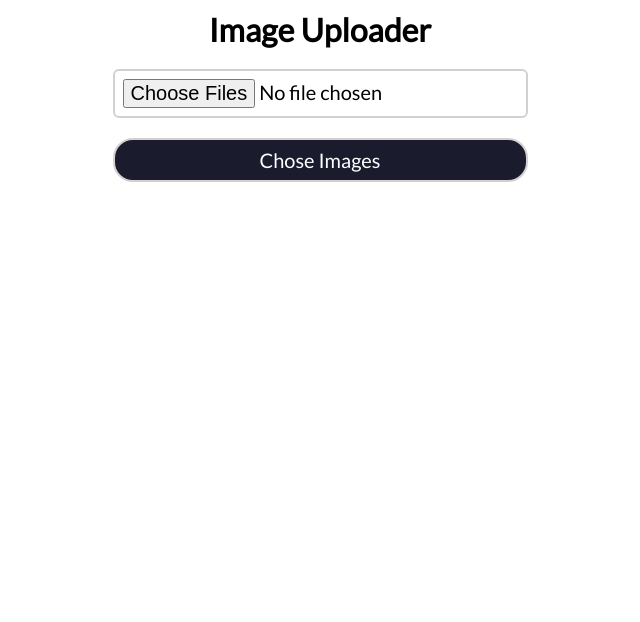
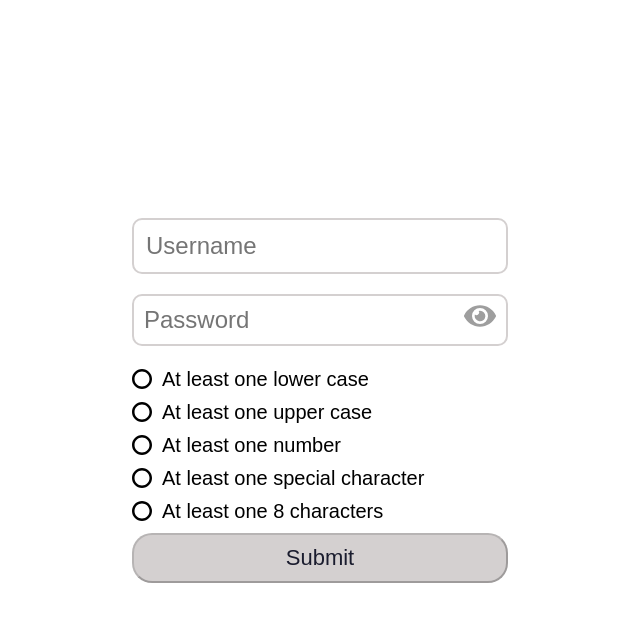
Before and after one commit to iradualbert/react-forms-tut, a React (Create React App) app in the folder frontend/: page / in a window 1280 px wide. Shown: the top 622 px of the page, without its empty margins (320-960 px from the left). Built offline with nearby package versions, Linux system fonts and the light colour scheme.

Commit message:
finished Password Field

```diff
--- a/frontend/package.json
+++ b/frontend/package.json
@@ -9,6 +9,7 @@
     "axios": "^0.27.2",
     "react": "^17.0.2",
     "react-dom": "^17.0.2",
+    "react-icons": "^4.4.0",
     "react-scripts": "5.0.0",
     "web-vitals": "^2.1.4"
   },
--- a/frontend/src/App.js
+++ b/frontend/src/App.js
@@ -1,18 +1,44 @@
-import "./App.css";
+// import "./App.css";
+import { useState } from "react";
 import Form from "./components/Form";
 import RegisterForm from "./components/RegisterForm";
 import ImageUploader from "./components/ImageUploader";
 import Uploader from "./components/Uploader";
+import PasswordField from "./components/fields/PasswordField";
+
+const lowerReg = /(?=.*?[a-z])/;
+const upperReg = /(?=.*?[A-Z])/;
+const numberReg = /(?=.*?[0-9])/;
+const specialReg = /(?=.*?[#?!@$%^&*-])/;
+const lengthReg = /.{8,}/;
 
 const App = () => {
-	return (
-		<div className="container">
-			{/* <ImageUploader /> */}
-			{/* <RegisterForm /> */}
-			{/* <ImageUploader /> */}
-			<Uploader />
-		</div>
-	);
+  const [password, setPassword] = useState("");
+  const [isPasswordValid, setIsPasswordValid] = useState(false);
+  const [username, setUsername] = useState("");
+
+
+  return (
+    <div className="container">
+      <form>
+        <input
+          name="name"
+          placeholder="Username"
+		  value={username}
+		  onChange={event => setUsername(event.target.value)}
+          style={{ marginBottom: 20 }}
+        />
+        <PasswordField
+          value={password}
+          setIsPasswordValid={setIsPasswordValid}
+		  onChange={(event) => setPassword(event.target.value)}
+        />
+		<button type="submit" disabled={!isPasswordValid || !username}>
+			Submit
+		</button>
+      </form>
+    </div>
+  );
 };
 
 export default App;
--- /dev/null
+++ b/frontend/src/components/fields/PasswordField.css
@@ -0,0 +1,76 @@
+:root {
+    --dark-color: #1a1c2e;
+    --light-color: #d4d0d0;
+}
+
+* {
+    font-family: Arial, Helvetica, sans-serif;
+    box-sizing: border-box;
+ }
+.container {
+    display: flex;
+    flex-direction: column;
+    justify-content: center;
+    align-items: center;
+    min-height: 100vh;
+}
+
+input {
+    padding: 12px;
+    font-size: 24px;
+    width: 100%;
+    border: 2px solid var(--light-color);
+    border-radius: 10px;
+}
+
+.input-box {
+    display: flex;
+    border: 2px solid var(--light-color);
+    border-radius: 10px;
+    align-items: center;
+    font-size: 32px;
+}
+
+.input-box > input {
+    outline: none;
+    border: none;
+    padding: 10px 0;
+    margin: 0 10px;
+}
+
+
+.validation {
+    padding-top: 22px;
+    gap: 10px;
+}
+
+.validation > li {
+    list-style: none;
+    display: flex;
+    align-items: center;
+    font-size: 20px;
+    margin-bottom: 10px;
+}
+
+.valid-condition {
+    color: var(--light-color);
+    text-decoration: line-through;
+}
+
+
+svg {
+    margin-right: 10px;
+}
+
+button {
+	background-color: var(--dark-color);
+	color: var(--light-color);
+	border-radius: 20px;
+    width: 100%;
+    padding: 10px;
+    font-size: 22px;
+}
+button:disabled {
+	background-color:var(--light-color);
+    color: var(--dark-color)
+}
--- /dev/null
+++ b/frontend/src/components/fields/PasswordField.js
@@ -0,0 +1,97 @@
+import "./PasswordField.css";
+import { useState } from "react";
+import { FaEye, FaEyeSlash } from "react-icons/fa";
+import { ImCheckboxChecked, ImRadioUnchecked } from "react-icons/im";
+
+const lowerReg = /(?=.*?[a-z])/;
+const upperReg = /(?=.*?[A-Z])/;
+const numberReg = /(?=.*?[0-9])/;
+const specialReg = /(?=.*?[#?!@$%^&*-])/;
+const lengthReg = /.{8,}/;
+
+const Validation = ({ isChecked, message }) => {
+  return (
+    <li className={isChecked ? "valid-condition" : ""}>
+      {isChecked ? (
+        <ImCheckboxChecked style={{ color: "green" }} />
+      ) : (
+        <ImRadioUnchecked />
+      )}
+      {message}
+    </li>
+  );
+};
+
+const PasswordField = ({ value, setIsPasswordValid, onChange, ...props }) => {
+  const [showPassword, setShowPassword] = useState(false);
+  const [_value, _setValue] = useState(value);
+
+  const handleChange = (event) => {
+    onChange(event);
+    const newValue = event.target.value;
+    _setValue(newValue);
+
+    const isValid =
+      lowerReg.test(newValue) &&
+      upperReg.test(newValue) &&
+      numberReg.test(newValue) &&
+      specialReg.test(newValue) &&
+      lengthReg.test(newValue);
+
+    setIsPasswordValid(isValid);
+  };
+
+  const toggleShowPassword = () => {
+    setShowPassword((prevState) => !prevState);
+  };
+
+  return (
+    <div className="password-field">
+      <div className="input-box">
+        <input
+          value={_value}
+          placeholder="Password"
+          type={showPassword ? "text" : "password"}
+          onChange={handleChange}
+          required
+          {...props}
+        />
+        <span onClick={toggleShowPassword}>
+          {showPassword ? (
+            <FaEyeSlash color="#9e9e9e" />
+          ) : (
+            <FaEye color="#9e9e9e" />
+          )}
+        </span>
+      </div>
+      <div className="validation">
+        <Validation
+          isChecked={lowerReg.test(_value)}
+          message="At least one lower case"
+        />
+        <Validation
+          isChecked={upperReg.test(_value)}
+          message="At least one upper case"
+        />
+        <Validation
+          isChecked={numberReg.test(_value)}
+          message="At least one number"
+        />
+        <Validation
+          isChecked={specialReg.test(_value)}
+          message="At least one special character"
+        />
+        <Validation
+          isChecked={lengthReg.test(_value)}
+          message="At least one 8 characters"
+        />
+      </div>
+    </div>
+  );
+};
+
+PasswordField.defaultProps = {
+  onChange: function () {},
+};
+
+export default PasswordField;
```
Also changed, not shown: 1 other file (tests, documents, lock files or other folders).
